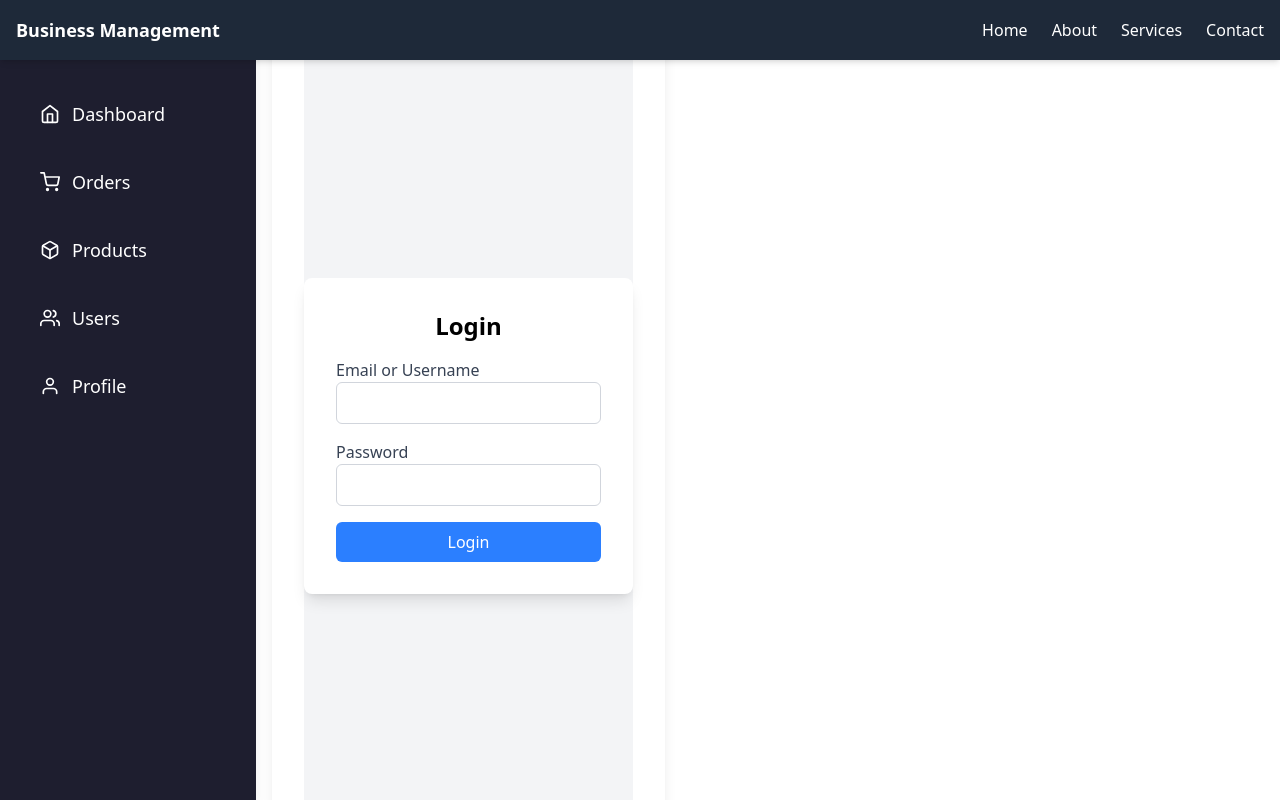
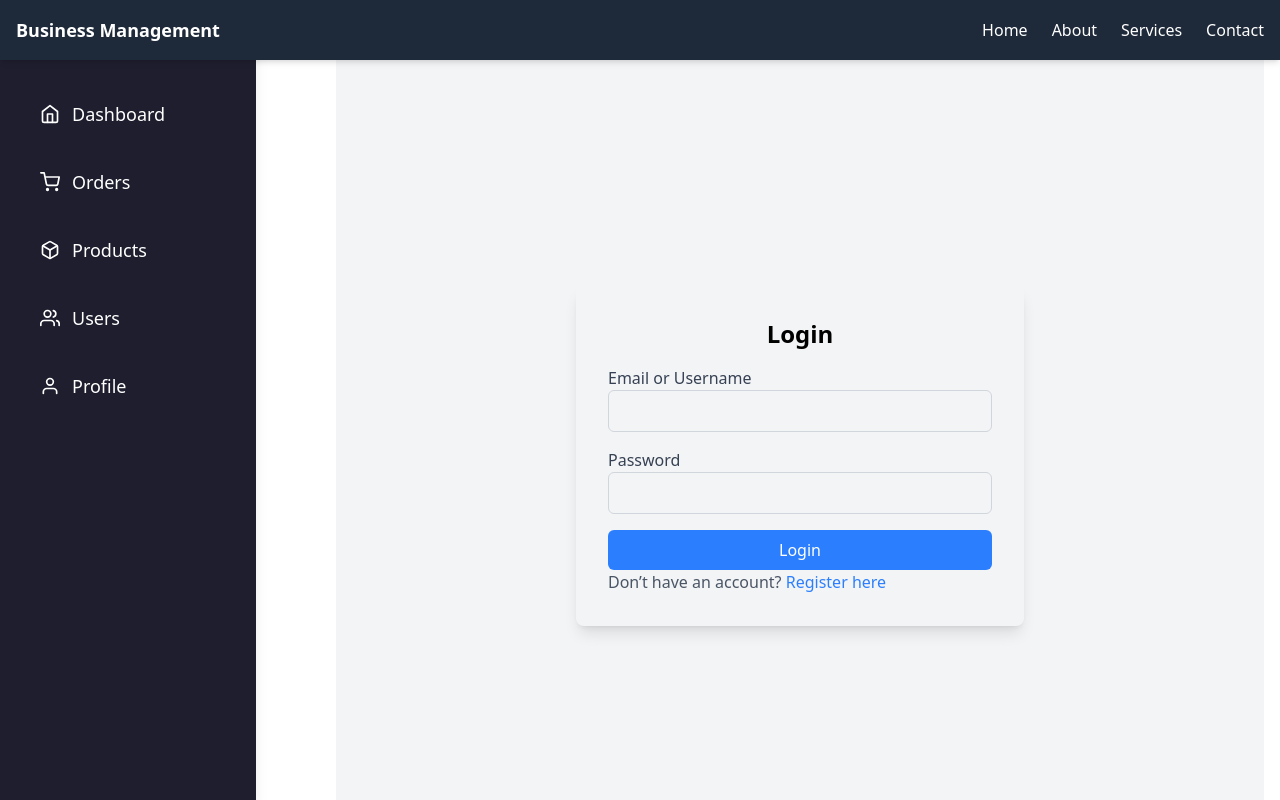
Before and after one commit to Hamasaaat/graduation-project, a React (Vite) app: page /login in a window 1280 px wide. Built offline with nearby package versions, Linux system fonts and the light colour scheme.

Commit message:
login enhancement

```diff
--- a/src/App.jsx
+++ b/src/App.jsx
@@ -46,7 +46,7 @@
     <ProductProvider>
       <div className="flex h-screen">
         <Navbar toggleSidebar={() => setIsSidebarOpen(!isSidebarOpen)} />
-        <div className="flex">
+        <div className="flex justify-between w-full">
           <Sidebar isOpen={isSidebarOpen} />
           <div className="flex-1 p-4 mt-10 overflow-auto">
             <Routes>
--- a/src/components/Sidebar.jsx
+++ b/src/components/Sidebar.jsx
@@ -23,6 +23,7 @@
   ];
 
   return (
+    <div className="static w-1/4">
       <div
         className={`fixed top-0 left-0 h-full bg-[#1E1E2F] text-white w-64 p-6 shadow-lg transition-transform duration-300 ${isOpen ? "translate-x-0" : "-translate-x-64"
           } lg:relative lg:translate-x-0 lg:flex flex-col z-40`}
@@ -67,6 +68,7 @@
           </div>
         )}
       </div>
+    </div>
   );
 };
 
--- a/src/components/auth/LoginForm.jsx
+++ b/src/components/auth/LoginForm.jsx
@@ -1,7 +1,7 @@
 import React from "react";
 import { Formik, Field, Form, ErrorMessage } from "formik";
 import * as Yup from "yup";
-import { useNavigate } from "react-router-dom";
+import { Link, useNavigate } from "react-router-dom";
 
 const LoginForm = () => {
   const navigate = useNavigate();
@@ -43,7 +43,7 @@
 
   return (
     <div className="flex justify-center items-center h-screen bg-gray-100">
-      <div className="bg-white p-8 rounded-lg shadow-lg w-full max-w-md">
+      <div className="p-8 rounded-lg shadow-lg w-full max-w-md">
         <h2 className="text-2xl font-bold mb-4 text-center">Login</h2>
         <Formik
           initialValues={{ identifier: "", password: "" }}
@@ -90,7 +90,14 @@
               Login
             </button>
           </Form>
+
         </Formik>
+        <span className="text-gray-600">
+          Don’t have an account?{" "}
+          <Link to="/register" className="text-blue-500 hover:underline">
+            Register here
+          </Link>
+        </span>
       </div>
     </div>
   );
--- a/src/pages/LoginPage.jsx
+++ b/src/pages/LoginPage.jsx
@@ -24,19 +24,11 @@
   };
 
   return (
-    <div className="flex justify-center items-center h-screen bg-gray-100">
-      <div className="bg-white p-8 rounded-lg shadow-lg w-full max-w-md">
-        <LoginForm onLogin={handleLogin} />
-        <div className="text-center mt-4">
-          <span className="text-gray-600">
-            Don’t have an account?{" "}
-            <Link to="/register" className="text-blue-500 hover:underline">
-              Register here
-            </Link>
-          </span>
-        </div>
-      </div>
+    <div>
+      <LoginForm onLogin={handleLogin} />
     </div>
+
+
   );
 };
 
```
Lines whose indentation alone changed are shown as unchanged.
